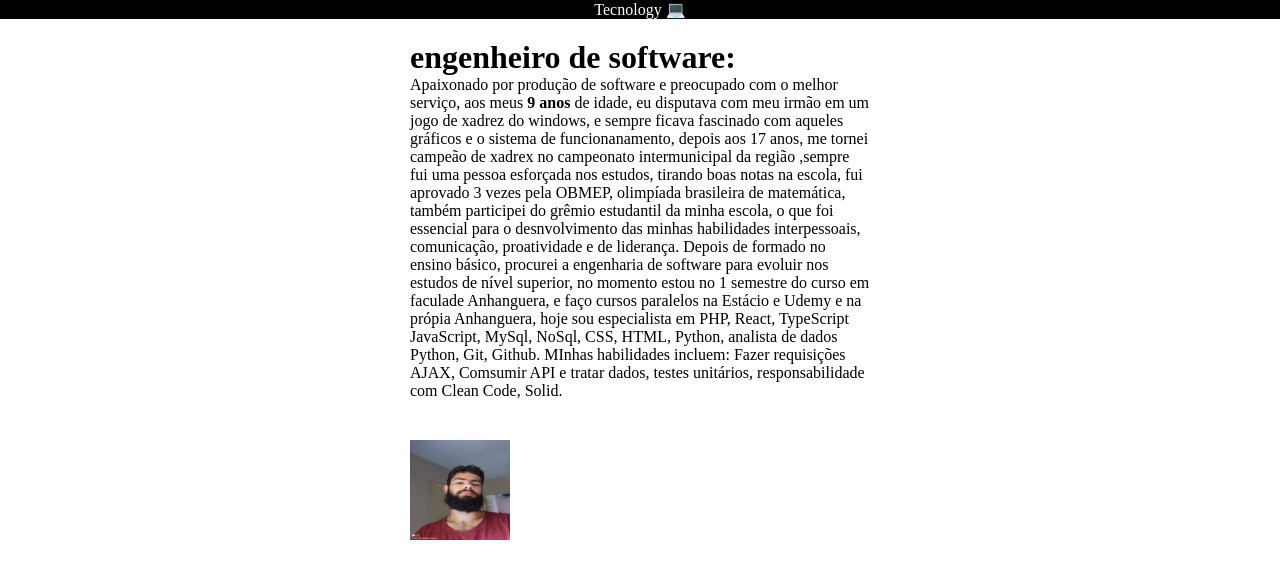
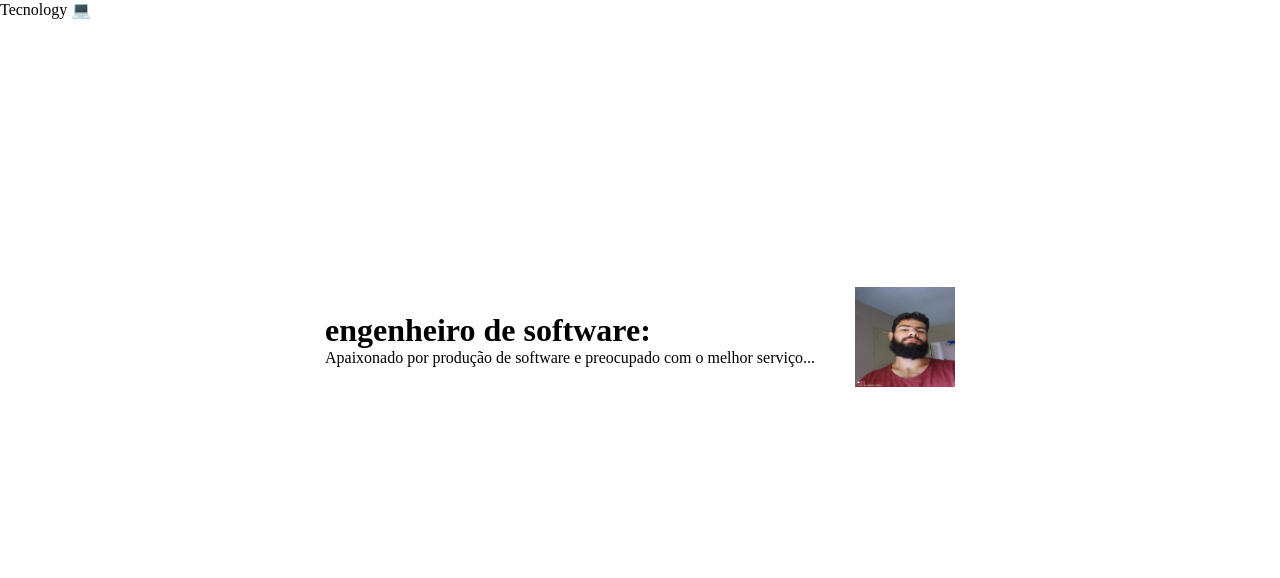
Before and after one commit to getuli/meu-portif-lio, a plain HTML site: page index.html in a window 1280 px wide. Drawn offline with Linux system fonts and the light colour scheme.

Commit message:
mudança

```diff
--- a/index.html
+++ b/index.html
@@ -11,22 +11,13 @@
         <div class="cabecalho">Tecnology &#x1F4BB</div>
     </header>
     <main class="firstcorpo">
-        <div>
+        <div class="container">
             <div class="texto">
                 <h1>engenheiro de software:</h1>
-                <p>Apaixonado por produção de software e preocupado com o melhor serviço,
-                    aos meus <strong>9 anos</strong> de idade, eu disputava com meu irmão em um
-                    jogo de xadrez do windows, e sempre ficava fascinado com aqueles gráficos e o sistema de funcionanamento, depois aos 17 anos, me tornei campeão de xadrex no campeonato intermunicipal da região ,sempre fui uma pessoa esforçada nos estudos, tirando boas notas na escola, fui aprovado 3 vezes pela OBMEP, olimpíada brasileira de matemática, também participei do grêmio estudantil da minha escola, o que foi essencial para o desnvolvimento das minhas habilidades interpessoais, comunicação, proatividade e de liderança.
-                    Depois de formado no ensino básico, procurei a engenharia de software para evoluir nos estudos de nível superior, no momento estou no 1 semestre do curso em faculade Anhanguera, e faço cursos paralelos na Estácio e Udemy e na própia Anhanguera, hoje sou especialista em PHP, React, TypeScript JavaScript, MySql, NoSql, CSS, HTML, Python, analista de dados Python,  Git, Github.
-                    MInhas habilidades incluem: Fazer requisições AJAX, Comsumir API e tratar dados,
-                    testes unitários, responsabilidade com Clean Code, Solid.
-                </p>
+                <p>Apaixonado por produção de software e preocupado com o melhor serviço...</p>
             </div>
-
-            <div class="firstfoto"><img class="foto" src="WhatsApp Image 2024-02-20 at 08.43.02.jpeg" alt="foto"></div>
-            </div>
+            <div class="foto"><img src="WhatsApp Image 2024-02-20 at 08.43.02.jpeg" alt="foto"></div>
         </div>
-
     </main>
 
 </body>
--- a/style.css
+++ b/style.css
@@ -1,36 +1,29 @@
 * {
-    margin: 0px;
-    padding: 0px;
+    margin: 0;
+    padding: 0;
     box-sizing: border-box;
-}
-
-.firstcabecalho {
-    width: 100%;
-    height: 20%;
-    background-color: black;
-    color: white;
-    display: flex;
-    align-items: center;
-    justify-content: center;
 }
 
 .firstcorpo {
     display: flex;
-    justify-content: center;
-    align-items: center;
-    height: 80%;
+    justify-content: center; /* Alinha os itens horizontalmente */
+    align-items: center; /* Alinha os itens verticalmente */
+    height: 80vh; /* Altura ajustada conforme necessário */
 }
 
-div img {
-    height: 100px;
-    width: 100px;
+.container {
+    display: flex;
+    align-items: center; /* Alinha os itens verticalmente */
 }
 
 .texto {
     padding: 20px;
-    width: 500px;
 }
 
-.firstfoto {
+.foto {
     padding: 20px;
 }
+div img{
+    height: 100px;
+    width: 100px;
+}
```
